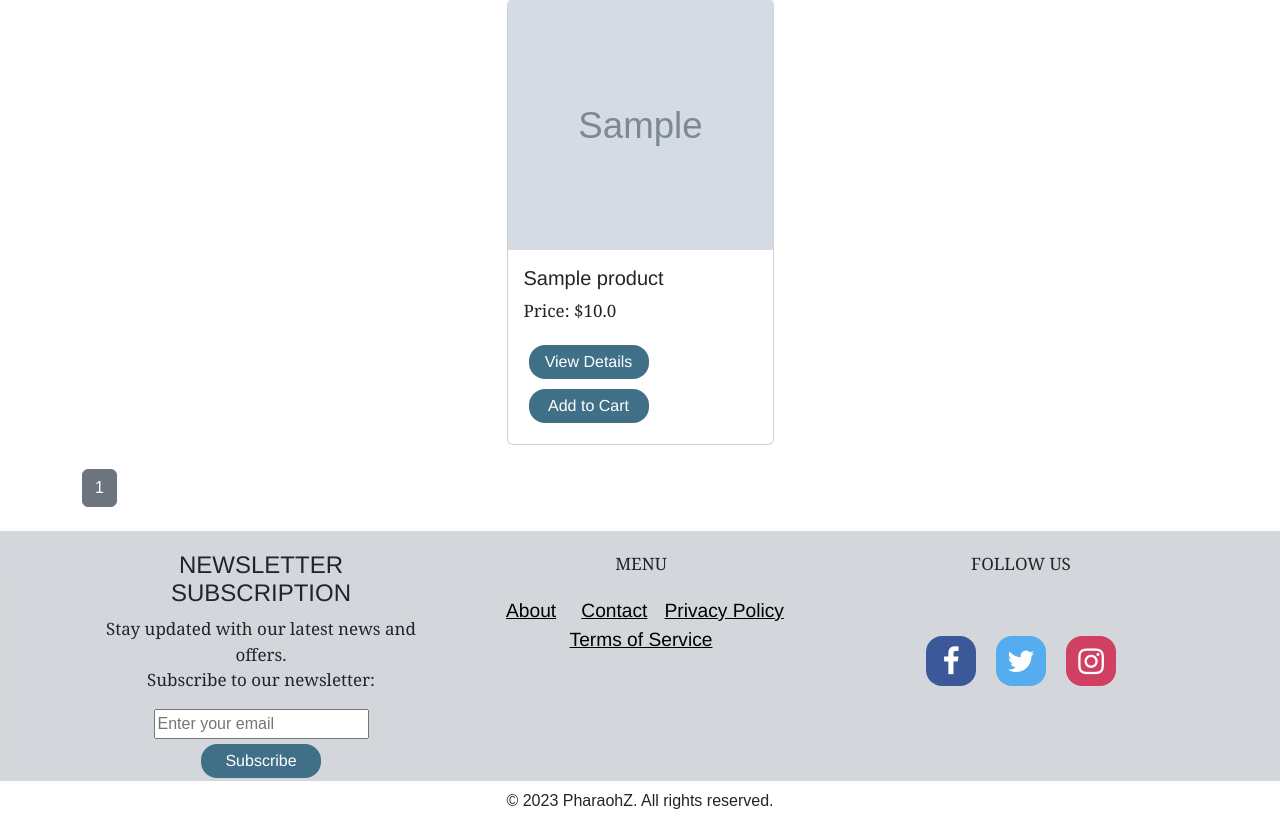
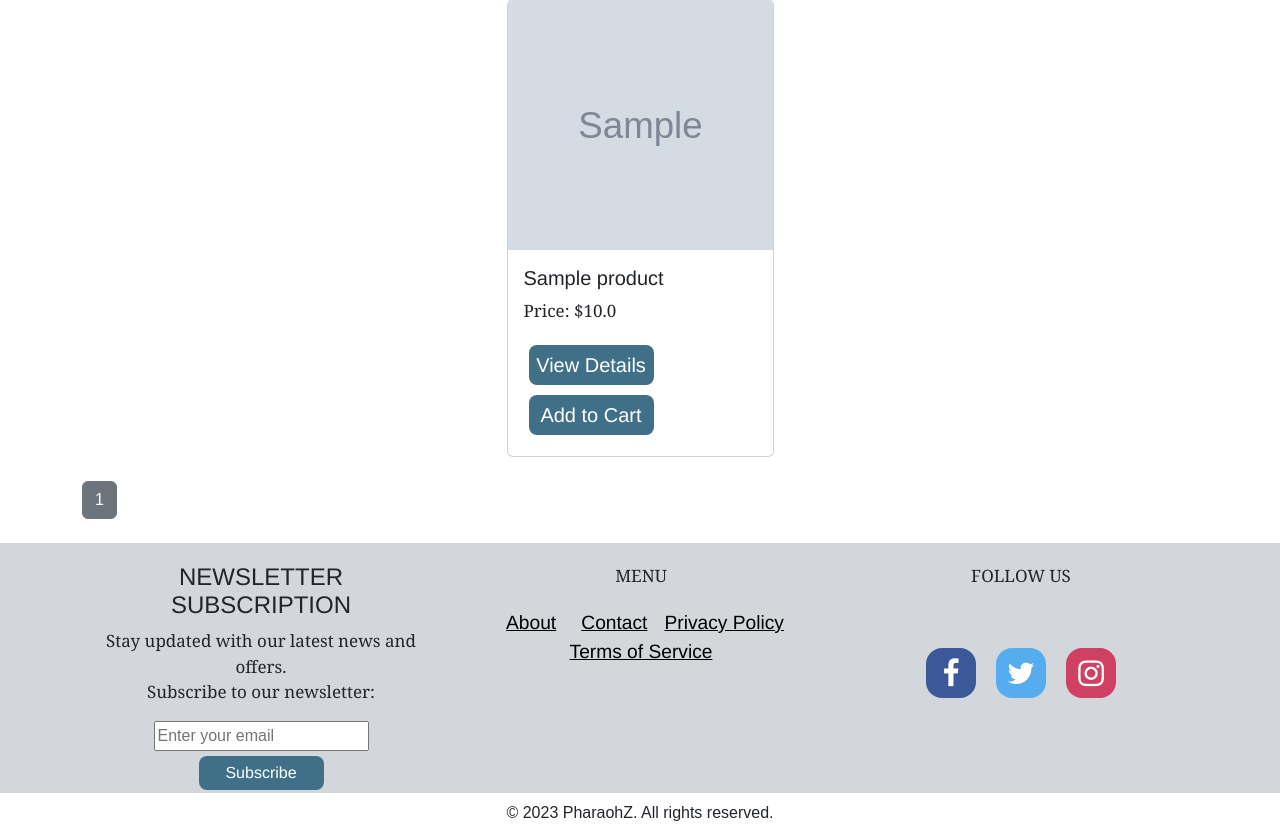
Before and after one commit to edomanuli/pharaohz-cart, a Flask app: page /products in a window 1280 px wide. Shown: the part 149-982 px from the top of the page. Before the commit the page ends 958 px from the top, so only its background shows below. Run offline with Flask 3, Linux system fonts and the light colour scheme; tables that the repository leaves empty hold one stand-in row (values such as "Sample post"); grey boxes marked "Sample" are stand-in pictures.

Commit message:
Update on button styling

```diff
--- a/static/styles.css
+++ b/static/styles.css
@@ -119,10 +119,10 @@ h1, h2 {
 
 .btn-primary {
     background-color: #407088;
-    border-radius: 16px;
+    border-radius: 8px;
     margin: 5px;
     padding: 5px;
-    width: 120px;
+    width: 125px;
     text-align: center;
     border: none;
 }
--- a/templates/products.html
+++ b/templates/products.html
@@ -13,8 +13,8 @@
                             <div class="card-body">
                                 <h5 class="card-title product-name">{{ product.title }}</h5>
                                 <p class="card-text">Price: ${{ product.price }}</p>
-                                <a href='#' class="btn btn-primary detailsButton" data-product-id="{{ product.id }}">View Details</a>
-                                <a href="#" class="btn btn-primary add-to-cart-btn" data-product-id="{{ product.id }}">Add to Cart</a>
+                                <a href='#' class="btn btn-lg btn-primary detailsButton" data-product-id="{{ product.id }}">View Details</a>
+                                <a href="#" class="btn btn-lg btn-primary add-to-cart-btn" data-product-id="{{ product.id }}">Add to Cart</a>
                             </div>
                         </div>
                     </div>
```
